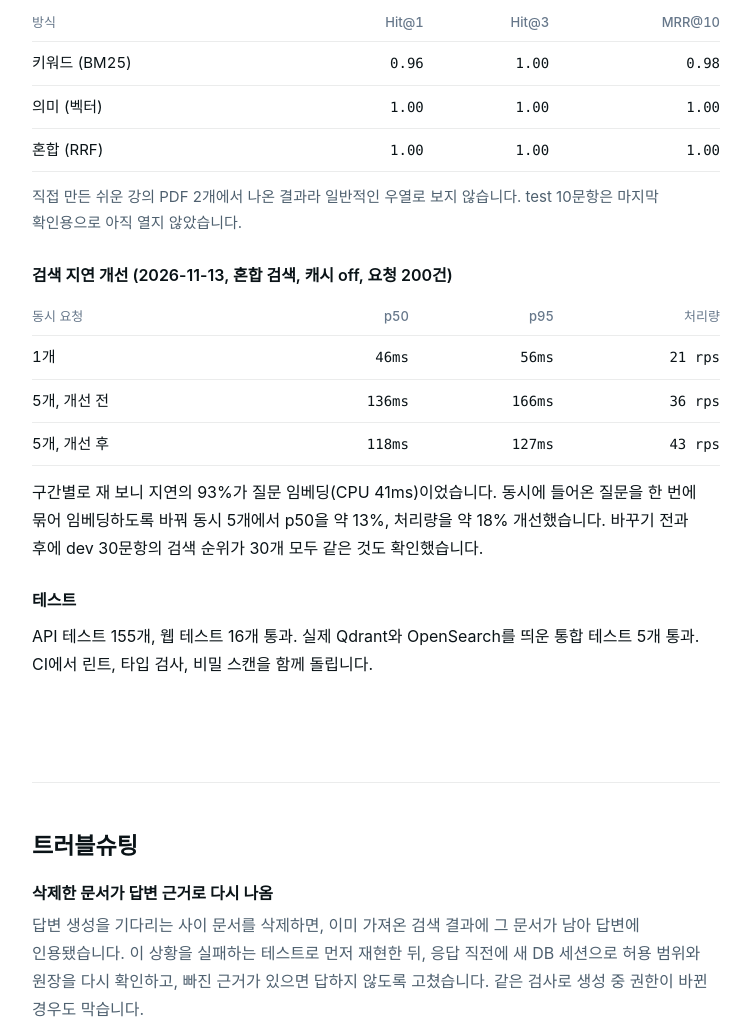
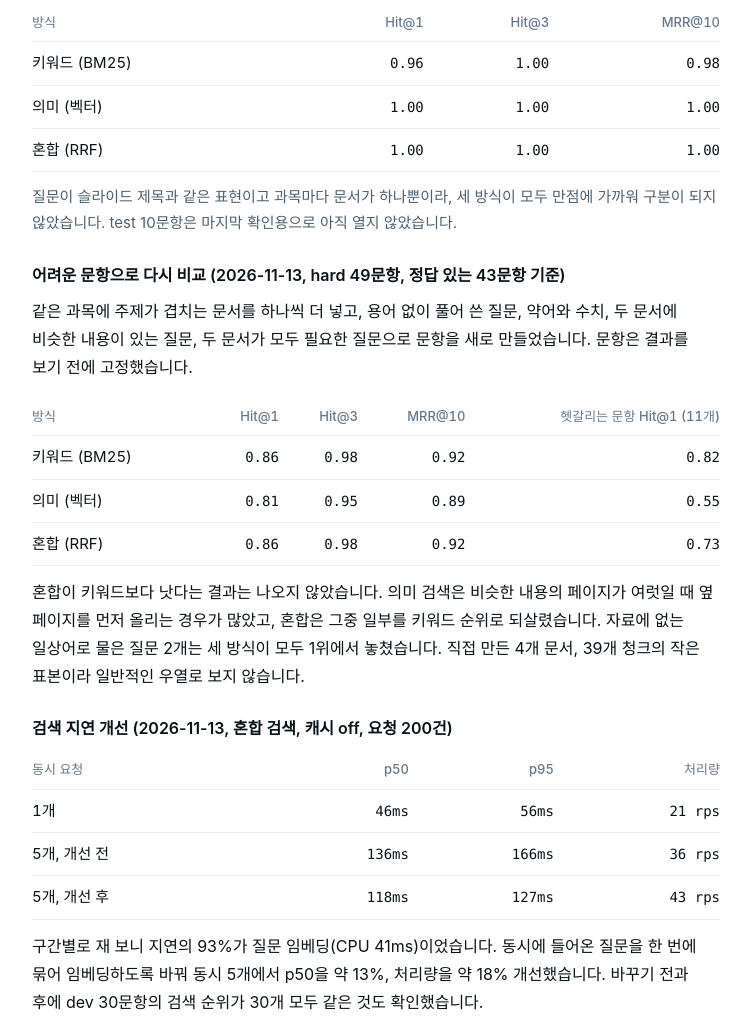
Before and after one commit to ruddus11/portfolio, a plain HTML site: page projects/lecture-rag/index.html in a window 1280 px wide. Shown: the part 3020-4046 px from the top of the page, without its empty margins (264-1015 px from the left). Drawn offline with Linux system fonts and the light colour scheme; a web font is replaced by a local one.

Commit message:
TODO 정리, RAG 어려운 문항 평가 결과 반영
Co-Authored-By: Claude Fable 5.2 <noreply@anthropic.com>

```diff
--- a/projects/lecture-rag/index.html
+++ b/projects/lecture-rag/index.html
@@ -115,7 +115,21 @@
           </tbody>
         </table>
       </div>
-      <p class="note">직접 만든 쉬운 강의 PDF 2개에서 나온 결과라 일반적인 우열로 보지 않습니다. test 10문항은 마지막 확인용으로 아직 열지 않았습니다.</p>
+      <p class="note">질문이 슬라이드 제목과 같은 표현이고 과목마다 문서가 하나뿐이라, 세 방식이 모두 만점에 가까워 구분이 되지 않았습니다. test 10문항은 마지막 확인용으로 아직 열지 않았습니다.</p>
+
+      <h3>어려운 문항으로 다시 비교 (2026-11-13, hard 49문항, 정답 있는 43문항 기준)</h3>
+      <p>같은 과목에 주제가 겹치는 문서를 하나씩 더 넣고, 용어 없이 풀어 쓴 질문, 약어와 수치, 두 문서에 비슷한 내용이 있는 질문, 두 문서가 모두 필요한 질문으로 문항을 새로 만들었습니다. 문항은 결과를 보기 전에 고정했습니다.</p>
+      <div class="table-wrap">
+        <table class="data">
+          <thead><tr><th>방식</th><th class="r">Hit@1</th><th class="r">Hit@3</th><th class="r">MRR@10</th><th class="r">헷갈리는 문항 Hit@1 (11개)</th></tr></thead>
+          <tbody>
+            <tr><td>키워드 (BM25)</td><td class="r">0.86</td><td class="r">0.98</td><td class="r">0.92</td><td class="r">0.82</td></tr>
+            <tr><td>의미 (벡터)</td><td class="r">0.81</td><td class="r">0.95</td><td class="r">0.89</td><td class="r">0.55</td></tr>
+            <tr><td>혼합 (RRF)</td><td class="r">0.86</td><td class="r">0.98</td><td class="r">0.92</td><td class="r">0.73</td></tr>
+          </tbody>
+        </table>
+      </div>
+      <p>혼합이 키워드보다 낫다는 결과는 나오지 않았습니다. 의미 검색은 비슷한 내용의 페이지가 여럿일 때 옆 페이지를 먼저 올리는 경우가 많았고, 혼합은 그중 일부를 키워드 순위로 되살렸습니다. 자료에 없는 일상어로 물은 질문 2개는 세 방식이 모두 1위에서 놓쳤습니다. 직접 만든 4개 문서, 39개 청크의 작은 표본이라 일반적인 우열로 보지 않습니다.</p>
 
       <h3>검색 지연 개선 (2026-11-13, 혼합 검색, 캐시 off, 요청 200건)</h3>
       <div class="table-wrap">
@@ -180,7 +194,7 @@
         <li>Docker Compose로 4개 서비스를 새로 띄워 전체 흐름을 확인하는 수용 검증은 아직 하지 않았습니다. 지금까지는 네이티브 실행으로 검증했습니다.</li>
         <li>OpenAI와 Claude 실제 호출은 API 키가 없어 확인하지 않았습니다. 화면의 답변은 동작 확인용입니다.</li>
         <li>텍스트 PDF만 지원합니다. 스캔본, 복잡한 표, 다단 레이아웃은 다루지 않습니다.</li>
-        <li>평가 표본이 작습니다. 실제 수업 자료로 문항을 늘리고 test 세트를 열어 확인할 계획입니다.</li>
+        <li>평가 자료와 문항을 모두 직접 만들었고 표본이 작습니다. 실제 수업 자료로 문항을 늘리고, 일상어 질문을 놓치는 문제에 재순위화(reranker)를 시험할 계획입니다.</li>
       </ul>
     </section>
   </main>
```
Also changed, not shown: index.html (+1 -1 lines).
